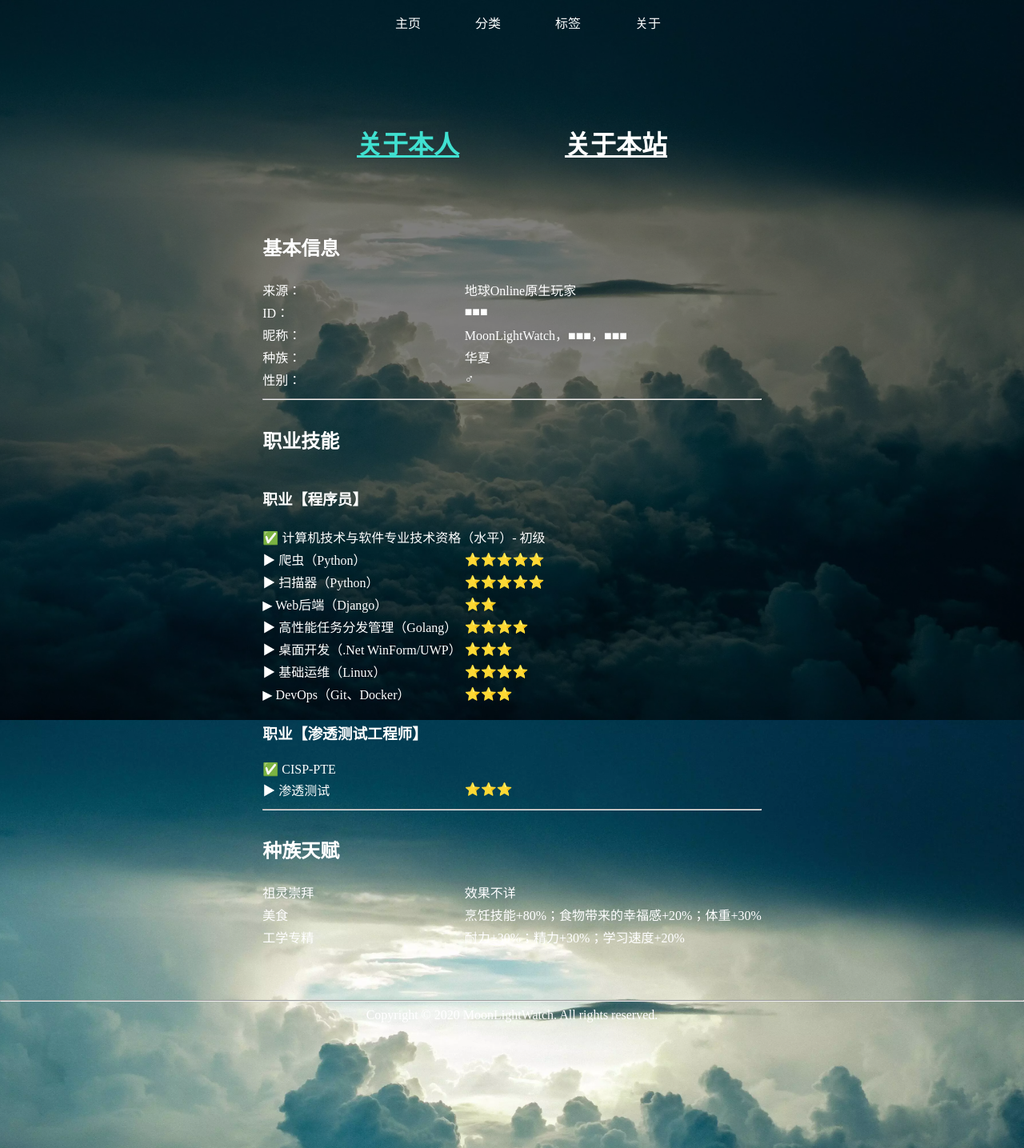
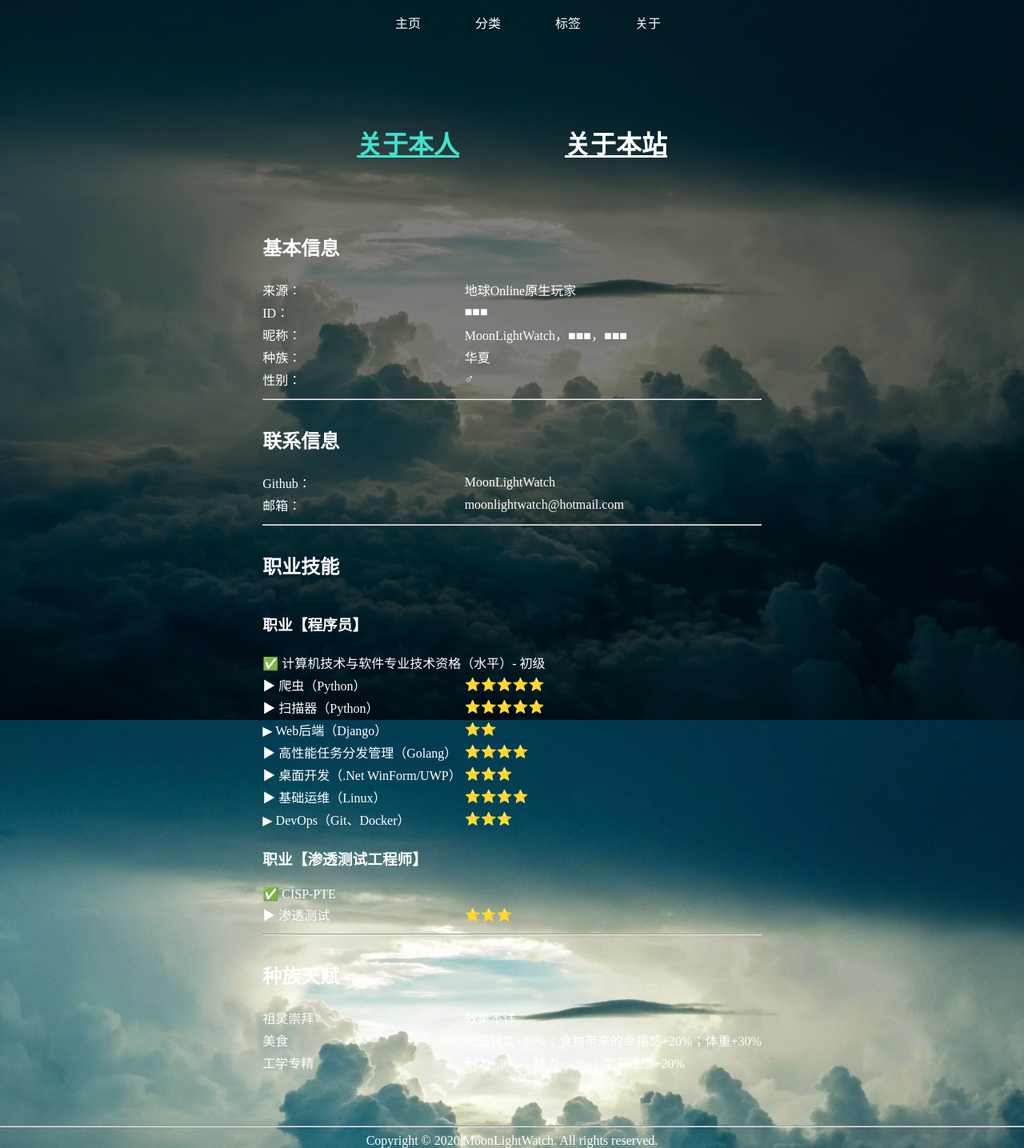
Before and after one commit to moonlightwatch/moonlightwatch.github.io, a Jekyll site: the page built from about.html, in a window 1280 px wide. Shown: the whole page at 80% size. Built offline with Jekyll 4.4.1, drawn with Linux system fonts in a browser that asks for light colours.

Commit message:
增加联系信息

```diff
--- a/about.html
+++ b/about.html
@@ -41,6 +41,24 @@ layout: page
         <tr>
             <td>性别：</td>
             <td>♂</td>
+        </tr>
+        <tr>
+            <td colspan="2">
+                <hr>
+            </td>
+        </tr>
+        <tr>
+            <td colspan="2">
+                <h2>联系信息</h2>
+            </td>
+        </tr>
+        <tr>
+            <td>Github：</td>
+            <td><a href="https://github.com/moonlightwatch">MoonLightWatch</a></td>
+        </tr>
+        <tr>
+            <td>邮箱：</td>
+            <td><a href="mailto:moonlightwatch@hotmail.com">moonlightwatch@hotmail.com</a></td>
         </tr>
         <tr>
             <td colspan="2">
```
